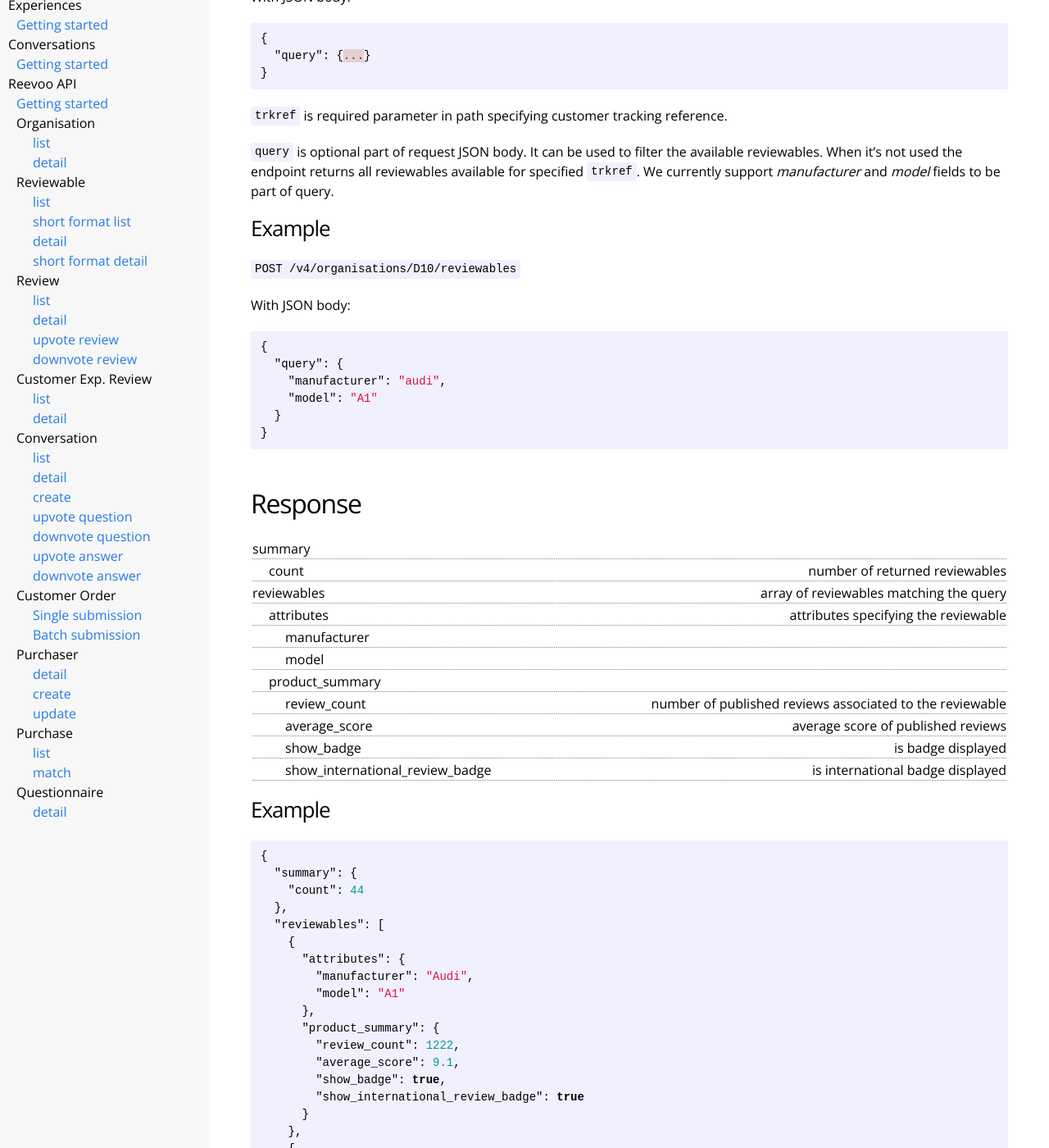
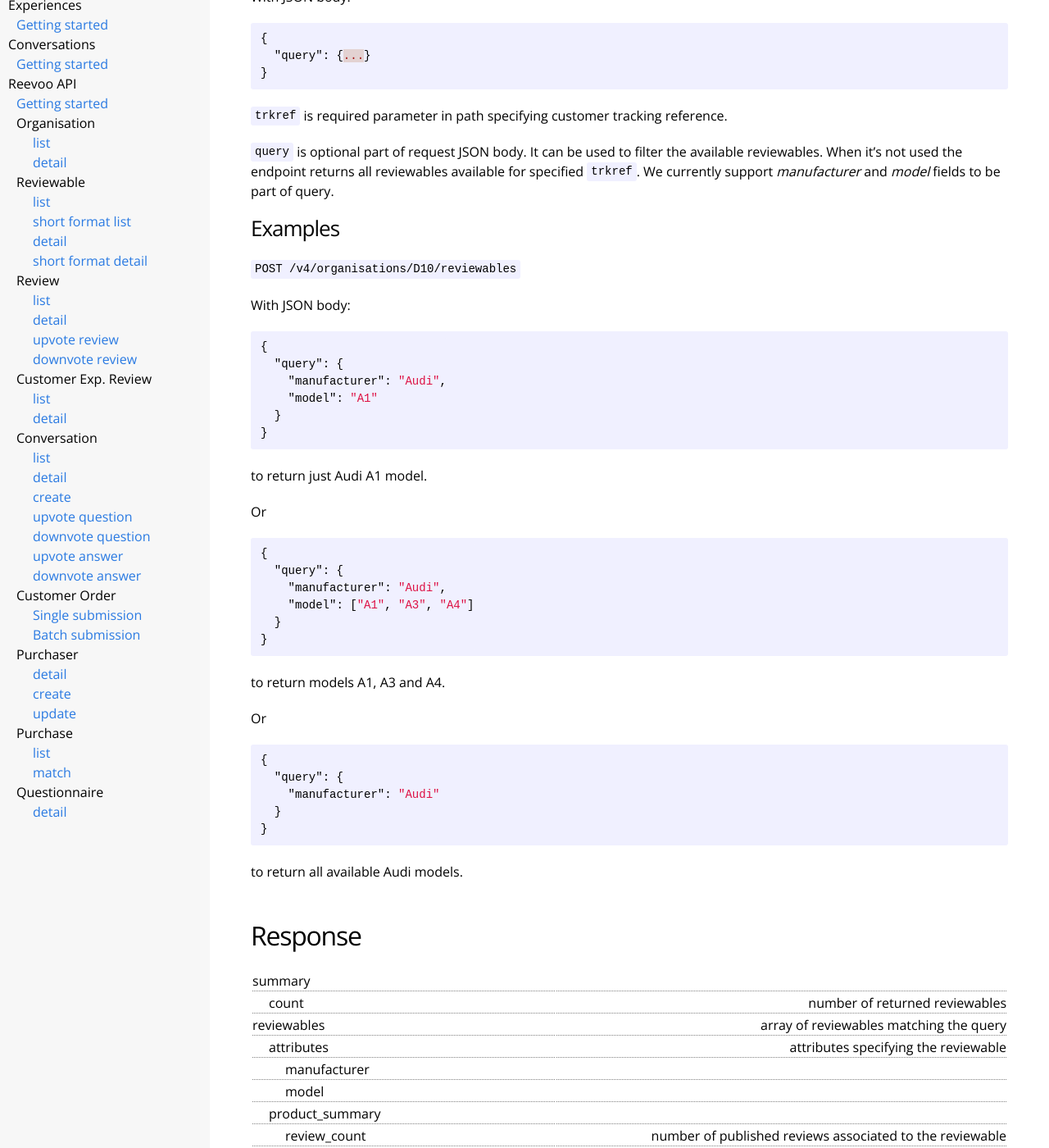
Before and after one commit to reevoo/reevoo.github.io, a Jekyll site: the page built from docs/reevooapi/reviewable/reviewable-list-automotive.markdown, in a window 1280 px wide and 1400 px high, scrolled down 585 px. Shown: the whole window at 82% size. Built offline with Jekyll 4.4.1, drawn with Linux system fonts in a browser that asks for light colours.

Commit message:
Update reviewable list automotive examples.

```diff
--- a/docs/reevooapi/reviewable/reviewable-list-automotive.markdown
+++ b/docs/reevooapi/reviewable/reviewable-list-automotive.markdown
@@ -31,18 +31,41 @@ the endpoint returns all reviewables available for specified `trkref`. We curren
 *model* fields to be part of query.
 
 
-### Example
+### Examples
 `POST /v4/organisations/D10/reviewables`
 
 With JSON body:
 {% highlight json %}
 {
   "query": {
-    "manufacturer": "audi",
+    "manufacturer": "Audi",
     "model": "A1"
   }
 }
 {% endhighlight %}
+to return just Audi A1 model.
+
+Or
+{% highlight json %}
+{
+  "query": {
+    "manufacturer": "Audi",
+    "model": ["A1", "A3", "A4"]
+  }
+}
+{% endhighlight %}
+to return models A1, A3 and A4.
+
+Or
+{% highlight json %}
+{
+  "query": {
+    "manufacturer": "Audi"
+  }
+}
+{% endhighlight %}
+to return all available Audi models.
+
 
 ## Response
 
```
